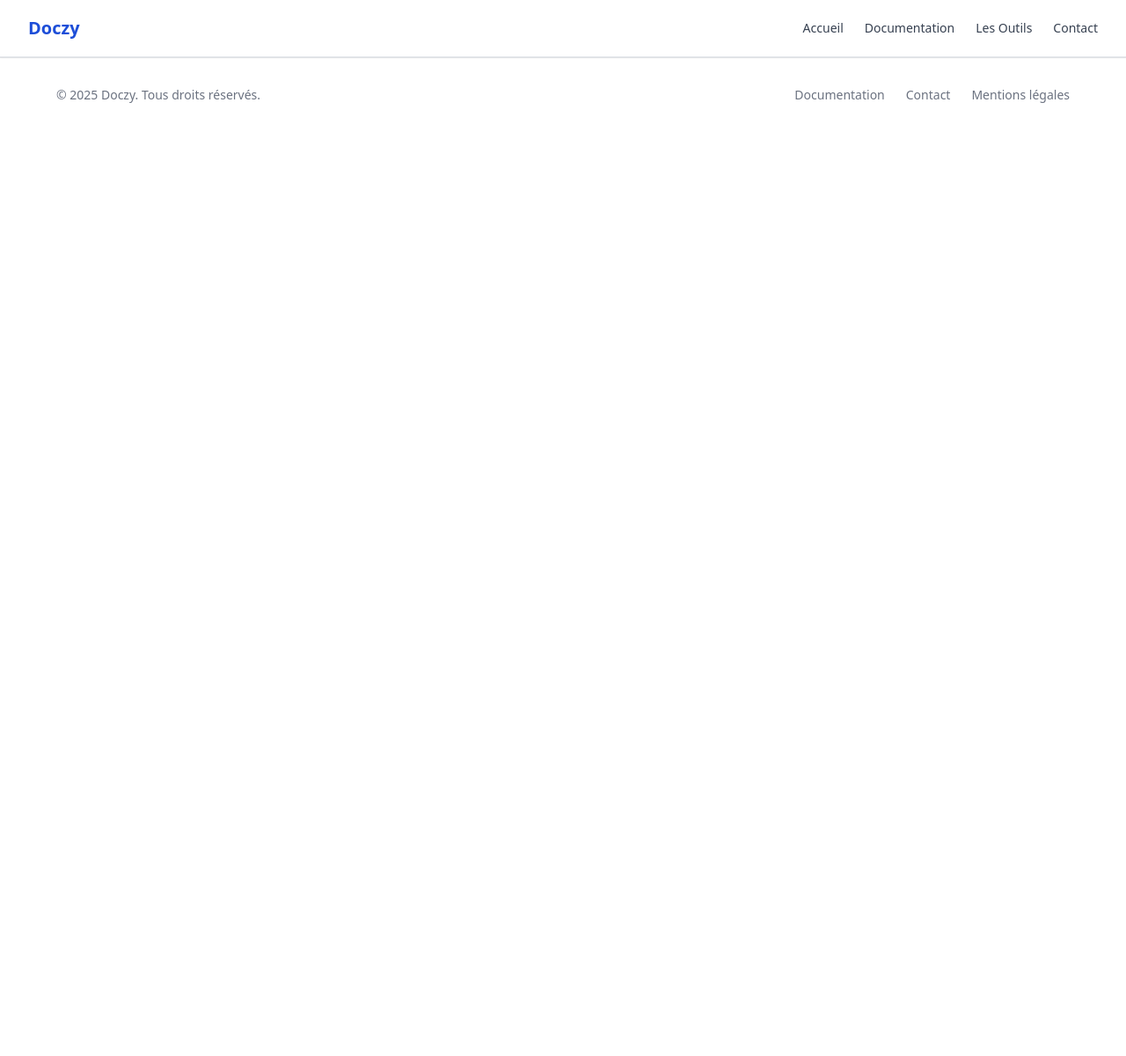
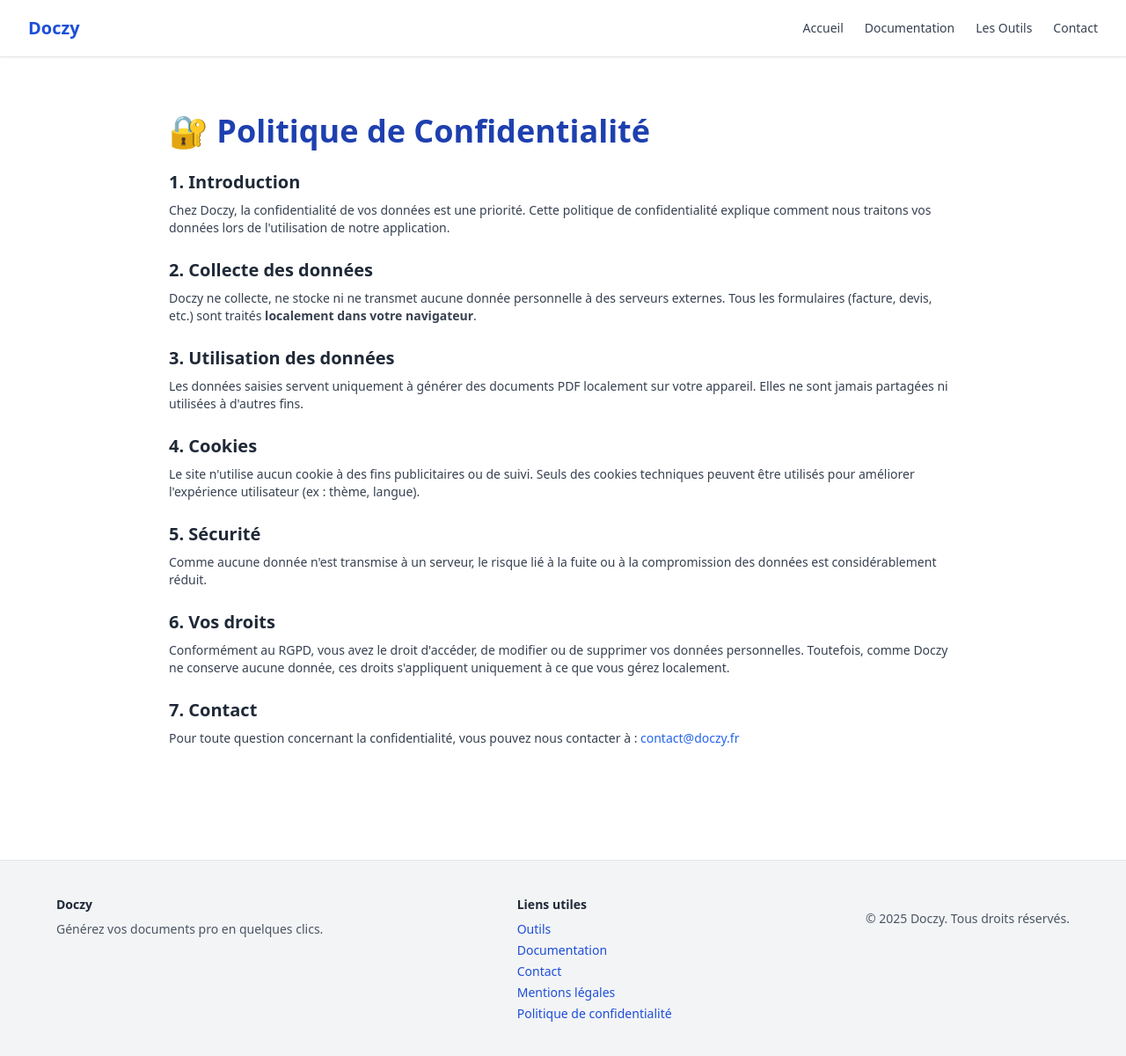
Before and after one commit to Ju-Henry1/Doczy, a Nuxt app: page /politique-confidentialite in a window 1280 px wide. Shown: the whole page at 88% size. Before the commit the page ends 800 px from the top, so only its background shows below. Built offline with nearby package versions, Linux system fonts and the light colour scheme.

Commit message:
Mise à jour du footer avec des liens utiles. Création de la page Politique de Confidentialité.

```diff
--- a/app.vue
+++ b/app.vue
@@ -5,3 +5,12 @@
     <Footer />
   </div>
 </template>
+
+<script setup>
+const isDark = ref(false)
+
+onMounted(() => {
+  isDark.value = window.matchMedia('(prefers-color-scheme: dark)').matches
+  document.documentElement.classList.toggle('dark', isDark.value)
+})
+</script>
--- a/components/footer.vue
+++ b/components/footer.vue
@@ -1,17 +1,33 @@
-<!-- components/Footer.vue -->
 <template>
-    <footer class="bg-white border-t py-8 text-sm text-gray-500 px-6">
-      <div class="max-w-6xl mx-auto flex flex-col md:flex-row justify-between items-center gap-4">
-        <p>&copy; {{ new Date().getFullYear() }} Doczy. Tous droits réservés.</p>
-        <div class="flex gap-6">
-          <NuxtLink to="/docs" class="hover:text-blue-600">Documentation</NuxtLink>
-          <NuxtLink to="/contact" class="hover:text-blue-600">Contact</NuxtLink>
-          <NuxtLink to="/mentions-legales" class="hover:text-blue-600">Mentions légales</NuxtLink>
-        </div>
+  <footer class="bg-gray-100 border-t py-10 px-6 mt-16 text-sm text-gray-600">
+    <div class="max-w-6xl mx-auto flex flex-col md:flex-row justify-between gap-6">
+      <div>
+        <h2 class="font-semibold text-gray-800 mb-2">Doczy</h2>
+        <p>Générez vos documents pro en quelques clics.</p>
       </div>
-    </footer>
-  </template>
 
-  <script setup>
-  // Rien à déclarer ici
-  </script>
+      <div>
+        <h3 class="font-semibold text-gray-800 mb-2">Liens utiles</h3>
+        <ul class="space-y-1">
+          <li><NuxtLink to="/outils" class="hover:underline text-blue-700">Outils</NuxtLink></li>
+          <li><NuxtLink to="/documentation" class="hover:underline text-blue-700">Documentation</NuxtLink></li>
+          <li><NuxtLink to="/contact" class="hover:underline text-blue-700">Contact</NuxtLink></li>
+          <li><NuxtLink to="/mentions-legales" class="hover:underline text-blue-700">Mentions légales</NuxtLink></li>
+          <li><NuxtLink to="/politique-confidentialite" class="hover:underline text-blue-700">Politique de confidentialité</NuxtLink></li>
+        </ul>
+      </div>
+
+      <div>
+        <p class="mt-4">&copy; {{ new Date().getFullYear() }} Doczy. Tous droits réservés.</p>
+      </div>
+    </div>
+  </footer>
+</template>
+
+<script setup>
+// Mode sombre désactivé, aucun script nécessaire
+</script>
+
+<style scoped>
+/* Aucun style spécifique requis */
+</style>
--- /dev/null
+++ b/pages/politique-confidentialite.vue
@@ -0,0 +1,66 @@
+<template>
+    <div class="min-h-screen bg-white py-16 px-6">
+      <div class="max-w-4xl mx-auto">
+        <h1 class="text-4xl font-bold text-blue-800 mb-6">🔐 Politique de Confidentialité</h1>
+
+        <section class="space-y-6 text-sm text-gray-700">
+          <div>
+            <h2 class="text-xl font-semibold text-gray-800 mb-2">1. Introduction</h2>
+            <p>
+              Chez Doczy, la confidentialité de vos données est une priorité. Cette politique de confidentialité explique comment nous traitons vos données lors de l'utilisation de notre application.
+            </p>
+          </div>
+
+          <div>
+            <h2 class="text-xl font-semibold text-gray-800 mb-2">2. Collecte des données</h2>
+            <p>
+              Doczy ne collecte, ne stocke ni ne transmet aucune donnée personnelle à des serveurs externes. Tous les formulaires (facture, devis, etc.) sont traités <strong>localement dans votre navigateur</strong>.
+            </p>
+          </div>
+
+          <div>
+            <h2 class="text-xl font-semibold text-gray-800 mb-2">3. Utilisation des données</h2>
+            <p>
+              Les données saisies servent uniquement à générer des documents PDF localement sur votre appareil. Elles ne sont jamais partagées ni utilisées à d'autres fins.
+            </p>
+          </div>
+
+          <div>
+            <h2 class="text-xl font-semibold text-gray-800 mb-2">4. Cookies</h2>
+            <p>
+              Le site n'utilise aucun cookie à des fins publicitaires ou de suivi. Seuls des cookies techniques peuvent être utilisés pour améliorer l'expérience utilisateur (ex : thème, langue).
+            </p>
+          </div>
+
+          <div>
+            <h2 class="text-xl font-semibold text-gray-800 mb-2">5. Sécurité</h2>
+            <p>
+              Comme aucune donnée n'est transmise à un serveur, le risque lié à la fuite ou à la compromission des données est considérablement réduit.
+            </p>
+          </div>
+
+          <div>
+            <h2 class="text-xl font-semibold text-gray-800 mb-2">6. Vos droits</h2>
+            <p>
+              Conformément au RGPD, vous avez le droit d'accéder, de modifier ou de supprimer vos données personnelles. Toutefois, comme Doczy ne conserve aucune donnée, ces droits s'appliquent uniquement à ce que vous gérez localement.
+            </p>
+          </div>
+
+          <div>
+            <h2 class="text-xl font-semibold text-gray-800 mb-2">7. Contact</h2>
+            <p>
+              Pour toute question concernant la confidentialité, vous pouvez nous contacter à : <a href="mailto:contact@doczy.fr" class="text-blue-600 hover:underline">contact@doczy.fr</a>
+            </p>
+          </div>
+        </section>
+      </div>
+    </div>
+  </template>
+
+  <script setup>
+  // Pas de logique nécessaire ici
+  </script>
+
+  <style scoped>
+  /* Aucun style spécifique requis */
+  </style>
--- a/tailwind.config.js
+++ b/tailwind.config.js
@@ -13,4 +13,5 @@
     experimental: {
       disableColorPaletteModern: true, // 🛑 évite les couleurs OKLCH
     },
+    darkMode: 'class',
   }
```
